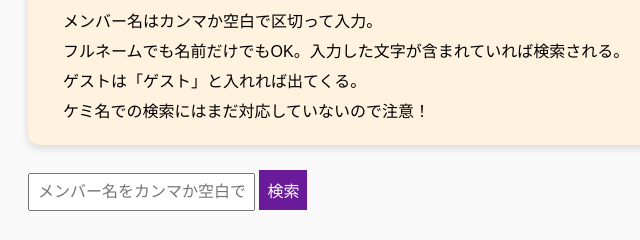
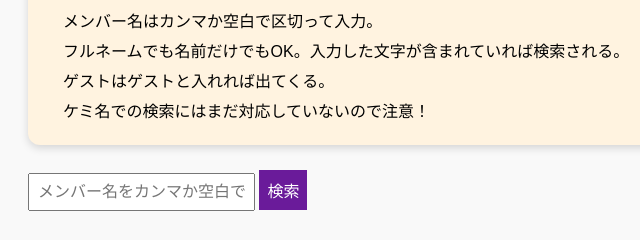
Before and after one commit to meiiuuu/From-INI, a plain HTML site: page index.html in a window 1280 px wide. Shown: the part 159-399 px from the top of the page, 0-640 px from the left. Drawn offline with Linux system fonts and the light colour scheme; no server answers.

Commit message:
Update index.html
多分完成✨️

```diff
--- a/index.html
+++ b/index.html
@@ -76,7 +76,7 @@
     <ul>
       <li>メンバー名はカンマか空白で区切って入力。</li>
       <li>フルネームでも名前だけでもOK。入力した文字が含まれていれば検索される。</li>
-      <li>ゲストは「ゲスト」と入れれば出てくる。</li>
+      <li>ゲストはゲストと入れれば出てくる。</li>
       <li>ケミ名での検索にはまだ対応していないので注意！</li>
     </ul>
   </div>
```
